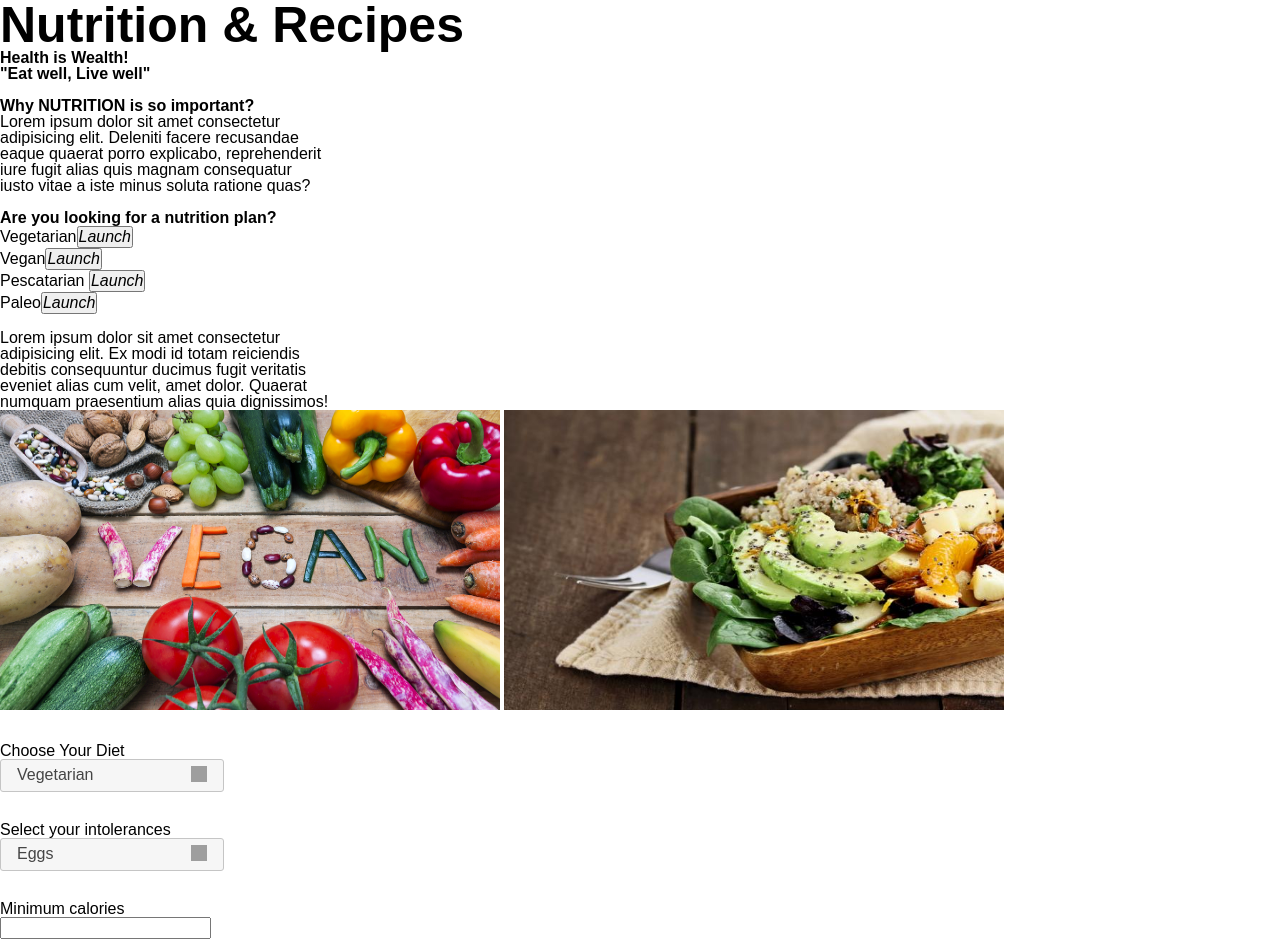
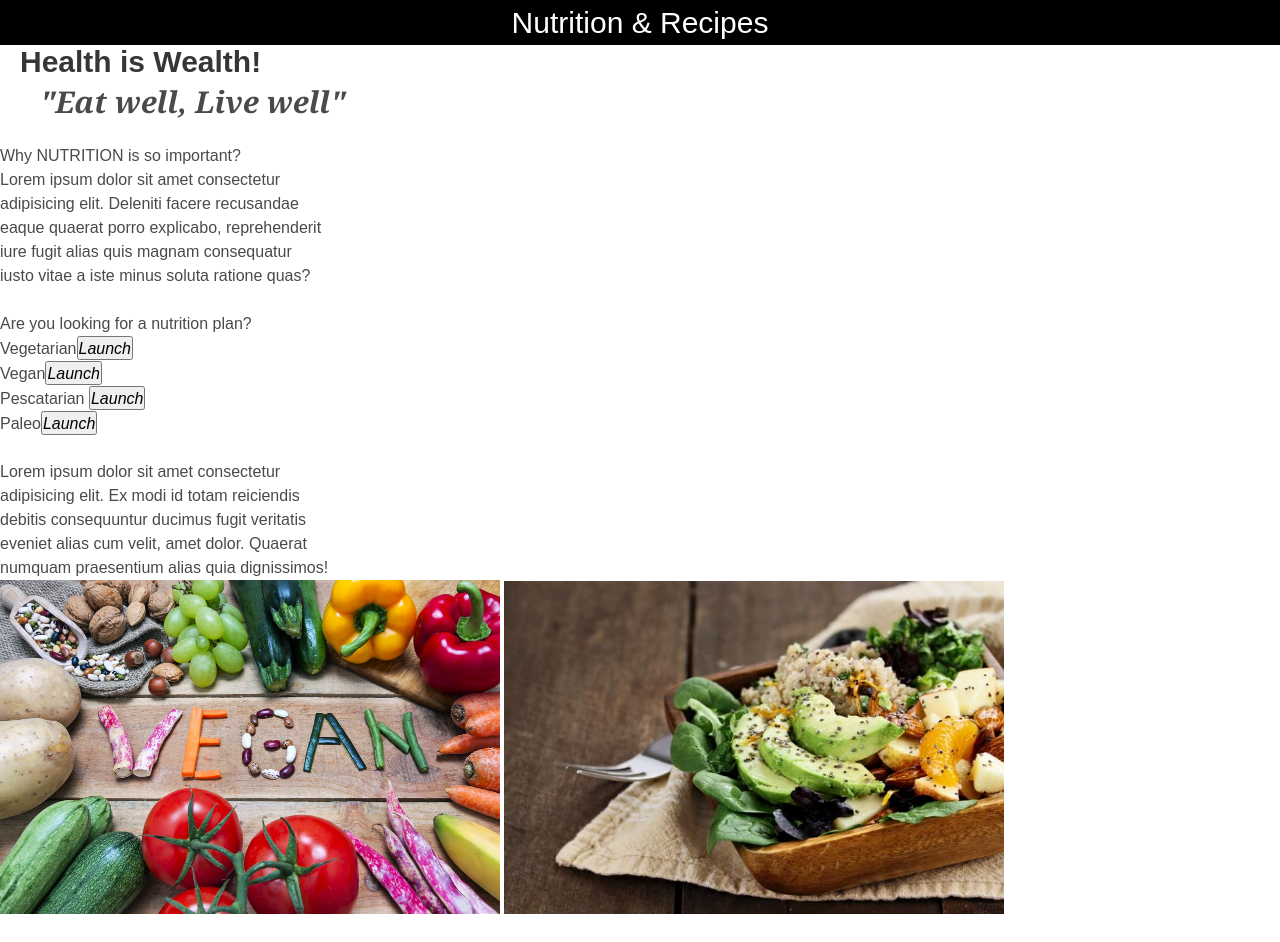
Before and after one commit to JacobRyanWillis/Project_1, a plain HTML site: page nutrition.html in a window 1280 px wide. Shown: the top 942 px of the page. Drawn offline with nearby package versions, Linux system fonts and the light colour scheme; grey boxes are pictures that could not be loaded.

Commit message:
edits on html and added css

```diff
--- a/assets/css/nutritionStyle.css
+++ b/assets/css/nutritionStyle.css
@@ -1,9 +1,53 @@
+@import "https://cdn.jsdelivr.net/npm/bulma@0.9.4/css/bulma.min.css";
+
+*,
+*::before,
+*::after {
+    box-sizing: border-box;
+    font-family: 'Ubuntu', sans-serif;
+    margin: 0;
+}
+
+:root {
+    --black: black;
+}
+
+header {
+    background-color: black;
+    display: flex;
+    justify-content: center;
+    color: white;
+}
+
 h1 {
-    font-size: 50px;
+    font-size: 30px;
 }
 
 .submit_button {
-    font-size: 30px;
+    font-size: 20px;
     padding: 5px;
     margin-top: 10px;
+
 }
+
+.title {
+    font-size: 30px;
+    font-weight: bold;
+    margin-left: 20px;
+}
+
+.subtitle {
+    font-size: 30px;
+    font-family:Cambria, Cochin, Georgia, Times, 'Times New Roman', serif;
+    font-weight: bold;
+    font-style: italic;
+    margin-left: 40px;
+}
+
+.nutrition {
+
+}
+
+.nutrition-plan {
+
+}
--- a/nutrition.html
+++ b/nutrition.html
@@ -41,10 +41,9 @@
     </header>
 
     <main>
-
       <div class="health-is-wealth">
-        <h2>Health is Wealth!</h2>
-        <h2>"Eat well, Live well"</h2>
+        <h2 class="title">Health is Wealth!</h2>
+        <h2 class="subtitle">"Eat well, Live well"</h2>
       </div>
       <div class="demo">
         <form action="#">
```
